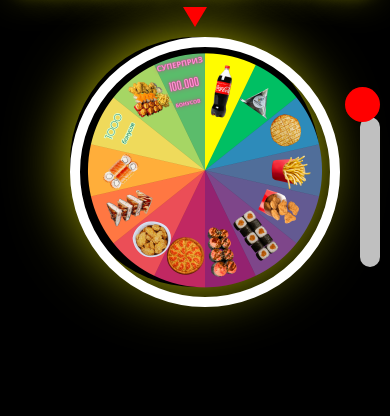
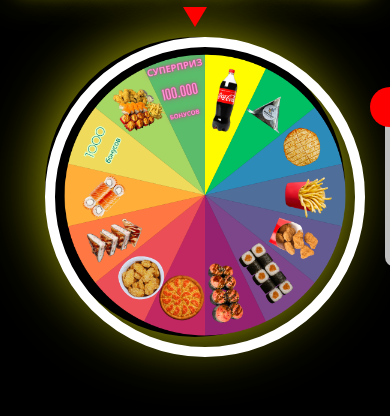
Before and after one commit to Lososichedder/Lososichedder, a plain HTML site: page index.html in a window 390 px wide. Shown: the part 60-476 px from the top of the page. Drawn offline with Linux system fonts and the light colour scheme.

Commit message:
Add files via upload

```diff
--- a/index.html
+++ b/index.html
@@ -145,15 +145,15 @@ h1 {
 
 @media (max-width: 480px) {
   h1 {font-size: 30px;}
-  #wheel-container {width: 250px; height: 250px;}
-  #lever {left: 290px; height: 150px;}
-  #lever-ball {width: 35px; height: 35px;}
+  #wheel-container {width: 300px; height: 300px;}
+  #lever {left: 340px; height: 150px;}
+  #lever-ball {width: 40px; height: 40px;}
   #result {font-size: 20px;}
 }
 
 @media (min-width: 481px) and (max-width: 1024px) {
-  #wheel-container {width: 300px; height: 300px;}
-  #lever {left: 340px;}
+  #wheel-container {width: 350px; height: 350px;}
+  #lever {left: 390px;}
 }
 </style>
 </head>
```
